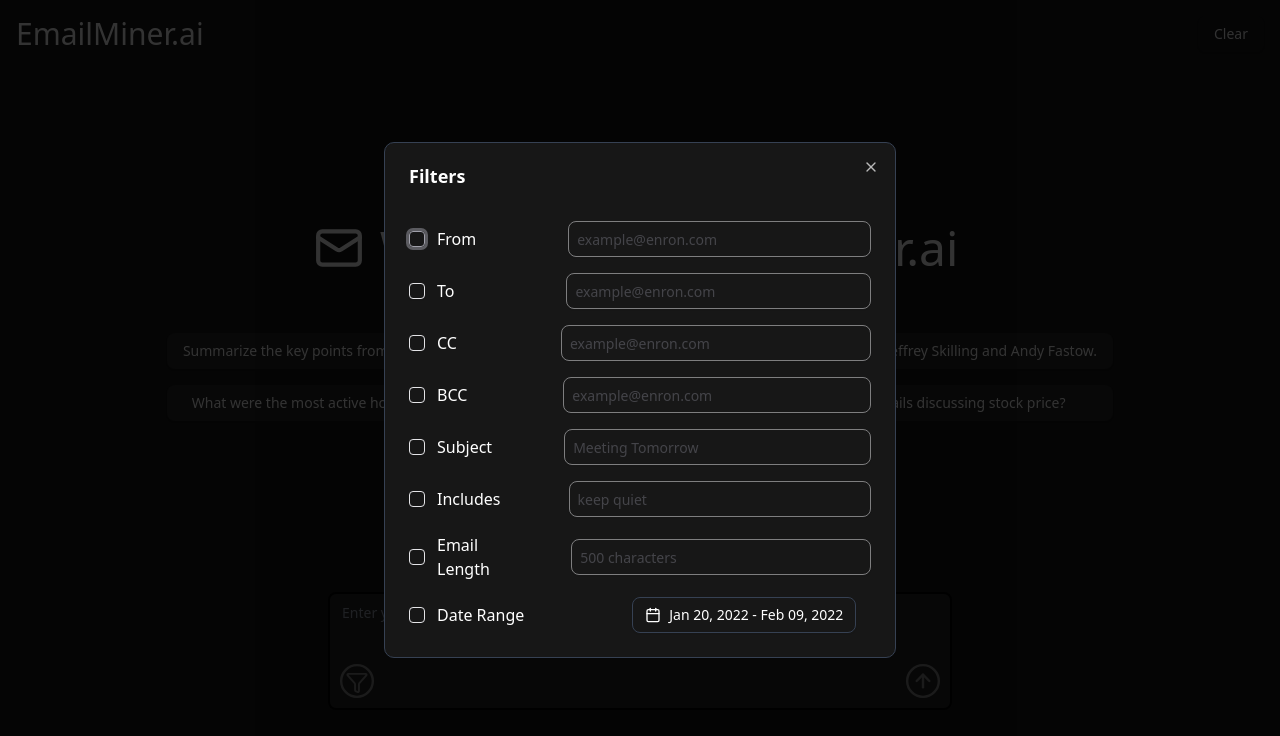
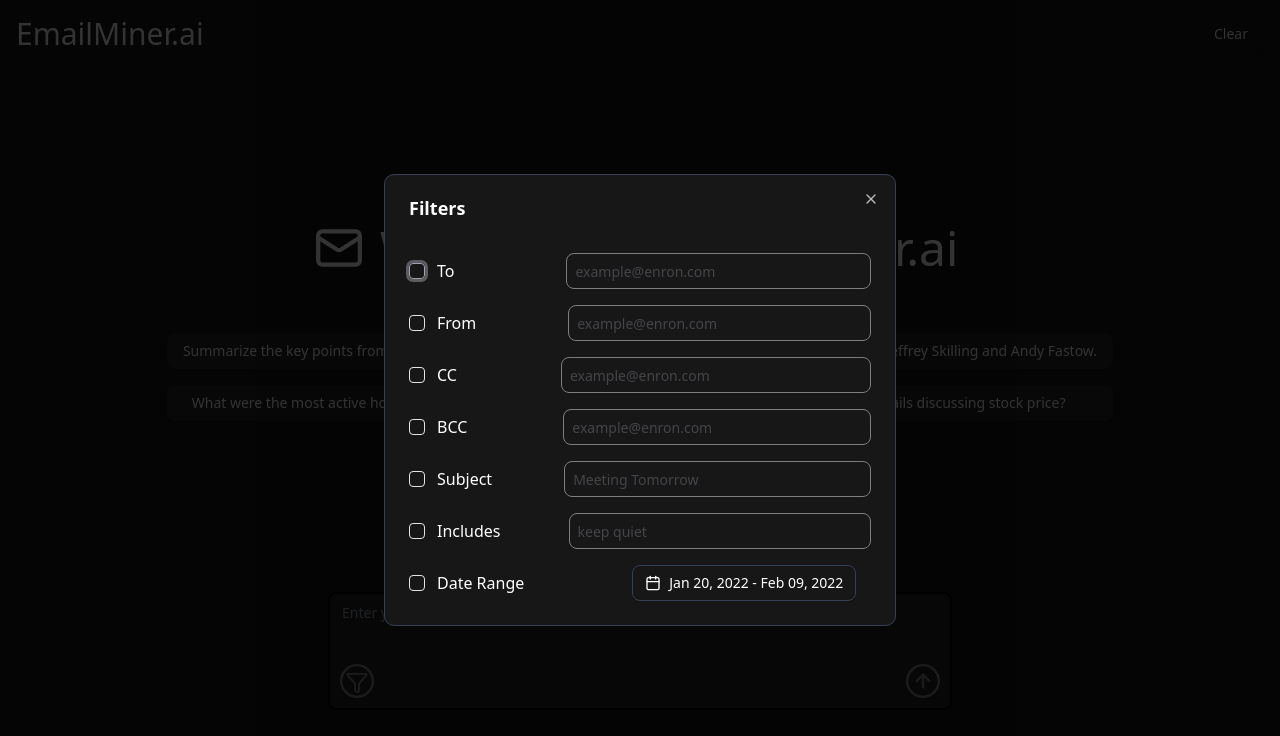
Before and after one commit to ADC-GDIT-Spring-2025/Frontend, a Next.js app in the folder gdit-frontend/: page / in a window 1280 px wide. Both pictures are taken after a click on the element 353 px from the left and 685 px from the top of the page. Shown: the top 736 px of the page. Built offline with nearby package versions, Linux system fonts and the light colour scheme.

Commit message:
added highlight color and updated CSS

```diff
--- a/gdit-frontend/src/app/FilterDialog.tsx
+++ b/gdit-frontend/src/app/FilterDialog.tsx
@@ -46,15 +46,15 @@
                 <DialogTitle className="pb-5">Filters</DialogTitle>
               </DialogHeader>
               <div className="flex items-center space-x-3">
+                <Checkbox id="to" className="data-[state=checked]:border-white" onCheckedChange={() => toggleFilter('to')}/>
+                  <label htmlFor="to">To</label>
+                  <Input id={"from-input"} className="ml-25 px-2 py-1" placeholder="example@enron.com" disabled={!filters.to}/>
+              </div>
+
+              <div className="flex items-center space-x-3">
                 <Checkbox id="from" className="data-[state=checked]:border-white" onCheckedChange={() => toggleFilter('from')}/>
                   <label htmlFor="from" >From</label>
                   <Input id={"from-input"} className="ml-20 px-2 py-1" placeholder="example@enron.com" disabled={!filters.from}/>
-              </div>
-
-              <div className="flex items-center space-x-3">
-                <Checkbox id="to" className="data-[state=checked]:border-white" onCheckedChange={() => toggleFilter('to')}/>
-                  <label htmlFor="to">To</label>
-                  <Input id={"from-input"} className="ml-25 px-2 py-1" placeholder="example@enron.com" disabled={!filters.to}/>
               </div>
 
               <div className="flex items-center space-x-3">
@@ -81,12 +81,6 @@
                   <Input id={"from-input"} className="ml-14 px-2 py-1" placeholder="keep quiet" disabled={!filters.includes}/>
               </div>
 
-              <div className="flex items-center space-x-3">
-                <Checkbox id="emailLength" className="data-[state=checked]:border-white" onCheckedChange={() => toggleFilter('emailLength')}/>
-                  <label htmlFor="emailLength">Email Length</label>
-                  <Input id={"from-input"} className="ml-15 px-2 py-1" placeholder="500 characters" disabled={!filters.emailLength}/>
-              </div>
-
               {/* Utilizes date picker component*/}
               <div className="flex items-center space-x-3" >
                 <Checkbox id="dateRange" className="data-[state=checked]:border-white"/>
--- a/gdit-frontend/src/app/globals.css
+++ b/gdit-frontend/src/app/globals.css
@@ -128,3 +128,7 @@
     @apply bg-background text-foreground;
   }
 }
+
+::selection{
+  background: #ed1c24;
+}
```
